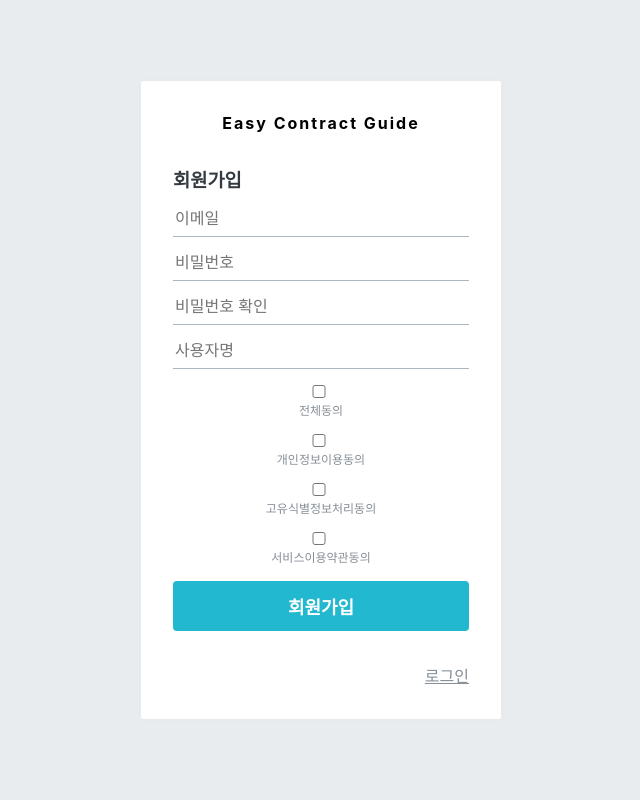
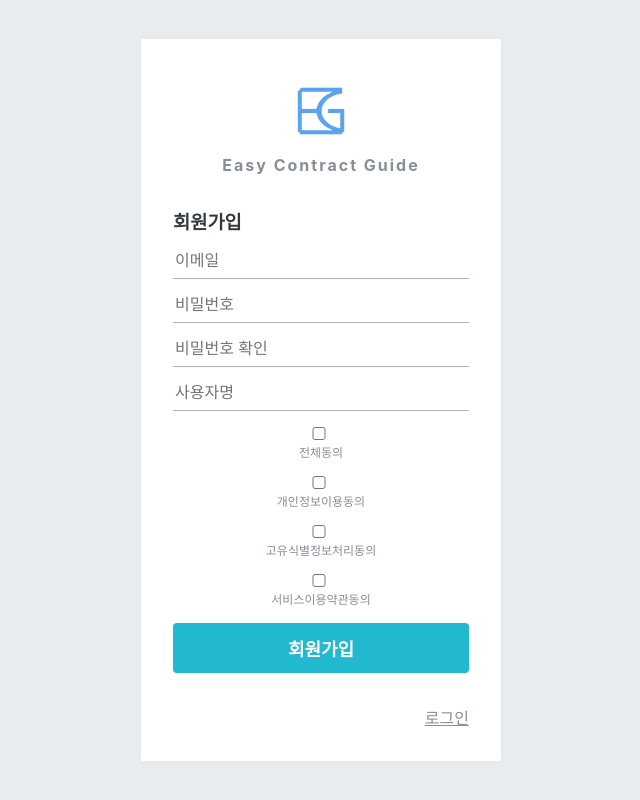
Before and after one commit to RanungPark/easy-contract-guide, a React (Create React App) app: page /signup in a window 1280 px wide. Shown: the whole page, without its empty margins (319-959 px from the left). Built offline with nearby package versions, Linux system fonts and the light colour scheme.

Commit message:
color값 바꾸기

```diff
--- a/src/components/auth/AuthTemplate.js
+++ b/src/components/auth/AuthTemplate.js
@@ -2,6 +2,7 @@ import React from 'react';
 import { styled } from 'styled-components';
 import palette from '../../libs/styles/palette';
 import { Link } from 'react-router-dom';
+import img from '../common/logo3.png'
 
 const AuthTemplateBlock = styled.div`
   position: absolute;
@@ -23,12 +24,18 @@ const WhiteBox = styled.div`
     text-align: center;
     font-weight: bold;
     letter-spacing: 2px;
+    color: ${palette.gray[6]};
   }
   box-shadow: 0 0 8px rgba(0,0,0,0.025);
   padding: 2rem;
   width: 360px;
   background: white;
   border-radius: 2px;
+
+  .logoImg {
+    width: 5rem;
+    height: 5rem;
+  }
 `
 
 const AuthTemplate = ({children}) => {
@@ -36,7 +43,12 @@ const AuthTemplate = ({children}) => {
     <AuthTemplateBlock>
       <WhiteBox>
         <div className='logo-area'>
-          <Link to='/'>Easy Contract Guide </Link>
+          <Link to='/'>
+            <div className='logoWrapper'>
+              <img src={img} alt="logo" className='logoImg'/>
+              <div>Easy Contract Guide</div>
+            </div>
+          </Link>
         </div>
         {children}
       </WhiteBox>
--- a/src/components/common/Header.js
+++ b/src/components/common/Header.js
@@ -34,13 +34,17 @@ const Wrapper = styled(ResponsiveBig)`
     font-weight: 800;
     color: ${palette.gray[8]};
     &:hover {
-      color: ${palette.cyan[7]};
+      color: ${palette.cyan[5]};
     }
   }
   .logoWrapper{
     display:flex;
     justify-content: center;
     align-items: center;
+
+    &:hover {
+      color: ${palette.gray[7]};
+    }
   }
 `
 const UserIndo = styled.div`
```
